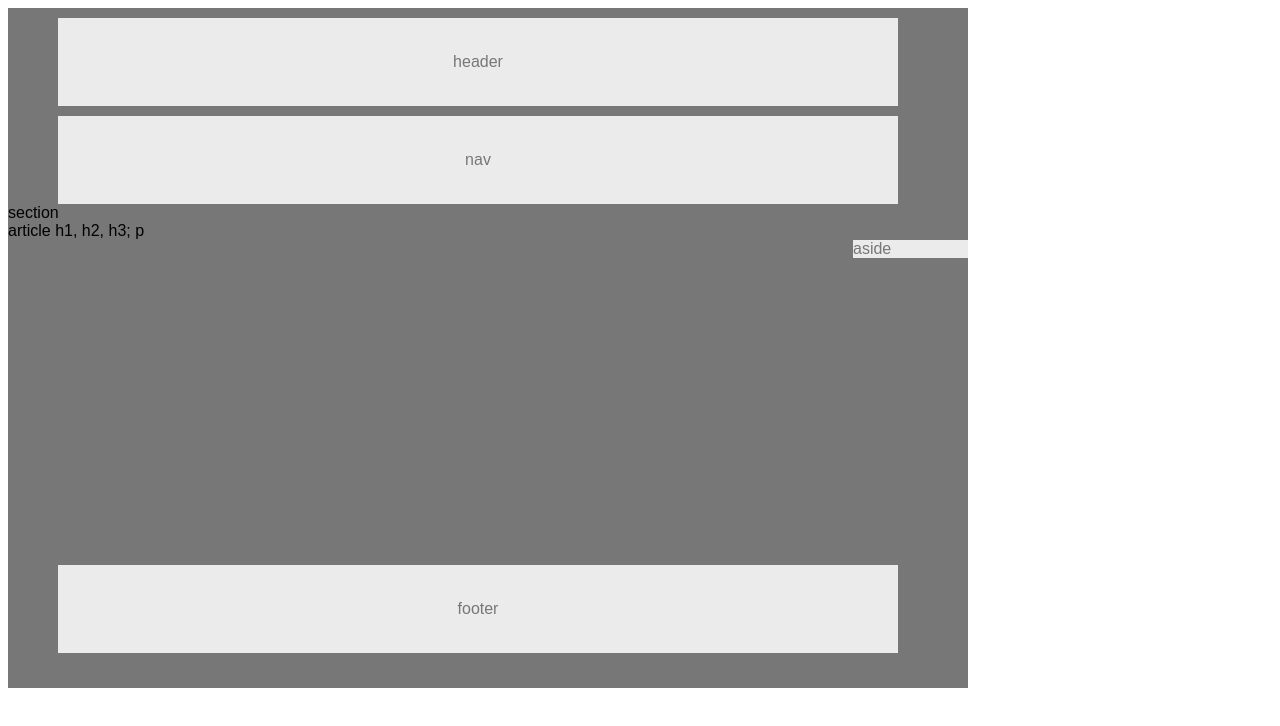
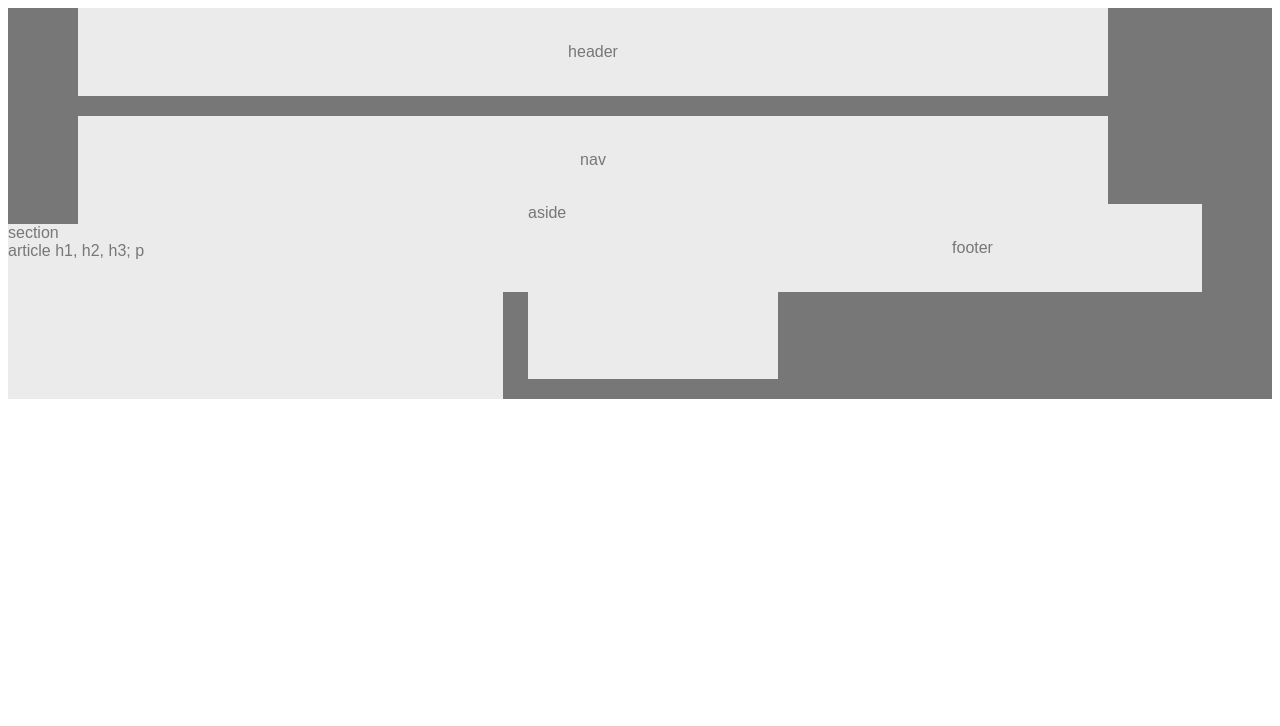
Before and after one commit to nellie-geek/HW-Wireframe, a plain HTML site: page index.html in a window 1280 px wide. Drawn offline with Linux system fonts and the light colour scheme.

Commit message:
Add changes, still broken.

```diff
--- a/index.html
+++ b/index.html
@@ -8,15 +8,9 @@
 
     <body>
 
-        <div class="wrapper">
-
-            <section id="content">
-
-                <header>header
-                </header>
-
-                <nav>nav
-                </nav>
+        <div class="wrapper clearfix" >
+            <header>header</header>
+            <nav>nav</nav>
 
             <section id= "section">
                 section
@@ -29,11 +23,7 @@
             </section>
 
             <aside>aside</aside>
-
-                <footer>footer
-                </footer>
-
-            </section>
+            <footer>footer</footer>
 
         </div>
     </body>
--- a/style.css
+++ b/style.css
@@ -1,14 +1,20 @@
+.clearfix::after {
+    content: "";
+    display: block;
+    clear: both;
+}
+
 .wrapper{
     font-family: Arial, Helvetica, sans-serif;
     background: #777;
-    width: 960px;
+    width: 100%;
     margin: 0;
-    position: static;
+
 }
 
 .content{
     background: #ebebeb;
-    width: 1200px;
+    width: 960px;
     color: #777;
     height: 40px;
     padding: 25px;
@@ -16,11 +22,12 @@
 }
 
 header{
-    position: relative;
     top: 10px;
     color: #777;
     background: #ebebeb;
-    margin-left: 50px;
+    width: 960px;
+    margin-top: 0;
+    margin-left: 70px;
     margin-right: 70px;
     padding: 35px;
     text-align: center;
@@ -29,7 +36,8 @@ header{
 nav{
     color: #777;
     background: #ebebeb;
-    margin-left: 50px;
+    width: 960px;
+    margin-left: 70px;
     margin-right: 70px;
     padding: 35px;
     text-align: center;
@@ -37,29 +45,32 @@ nav{
 
 }
 
-.section{
+#section{
     width: 495px;
     background: #ebebeb;
     color: #777;
     float: left;
     margin-top: 20px;
+    width: 495px;
+    height: 175px;
 
 }
 
 aside{
     color: #777;
     background: #ebebeb;
-    width: 115px;
-    float: right;
+    width: 250px;
+    height: 175px;
+    float: left;
+    margin-left: 25px;
 }
+
 footer{
     color: #777;
     background: #ebebeb;
-    margin-left: 50px;
+    margin-left: 70px;
     margin-right: 70px;
     padding: 35px;
     text-align: center;
-    margin-top: 360px;
-    position: relative;
     bottom: 35px;
 }
```
Lines whose indentation alone changed are shown as unchanged.
